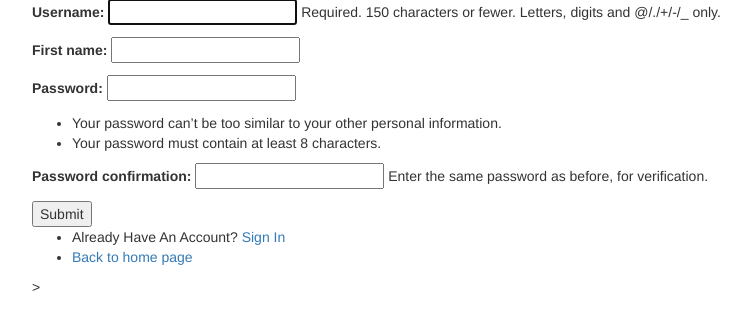
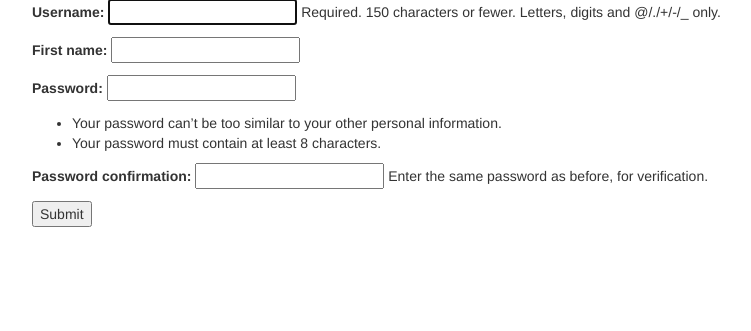
Before and after one commit to Rokfordchez/visitors, a Django app: page /register/ in a window 1280 px wide. Shown: the part 163-494 px from the top of the page, without its empty margins (38-789 px from the left). Run offline with Django 3.2, Linux system fonts and the light colour scheme; some libraries are stand-ins or nearby versions.

Commit message:
remove urls

```diff
--- a/templates/login.html
+++ b/templates/login.html
@@ -12,9 +12,5 @@
         {{ form.as_p }}
         <button type="submit">Login</button>
     </form>
-    <ul>
-        <li>Need An Account? <a class="ml-2" href="{% url 'register' %}">Sign Up Now</a></li>
-        <li><a href="{% url 'home' %}">Back to home page</a></li>
-    </ul>
 </div>
 {% endblock %}
--- a/templates/logout.html
+++ b/templates/logout.html
@@ -5,10 +5,6 @@
     <h1>Logged out</h1>
     <p>
         You have logged out!
-        <ul>
-            <li><a href="{% url 'login' %}">Log In Again</a></li>
-            <li><a href="{% url 'home' %}">Back to home page</a></li>
-        </ul>
     </p>
 </div>
 {% endblock %}
--- a/templates/register.html
+++ b/templates/register.html
@@ -8,9 +8,5 @@
         {{ form.as_p }}
         <button type="submit">Submit</button>
     </form>
-    <ul>
-        <li>Already Have An Account? <a class="ml-2" href="{% url 'login' %}">Sign In</a></li>
-        <li><a href="{% url 'home' %}">Back to home page</a></li>
-    </ul>>
 </div>
 {% endblock %}
```
